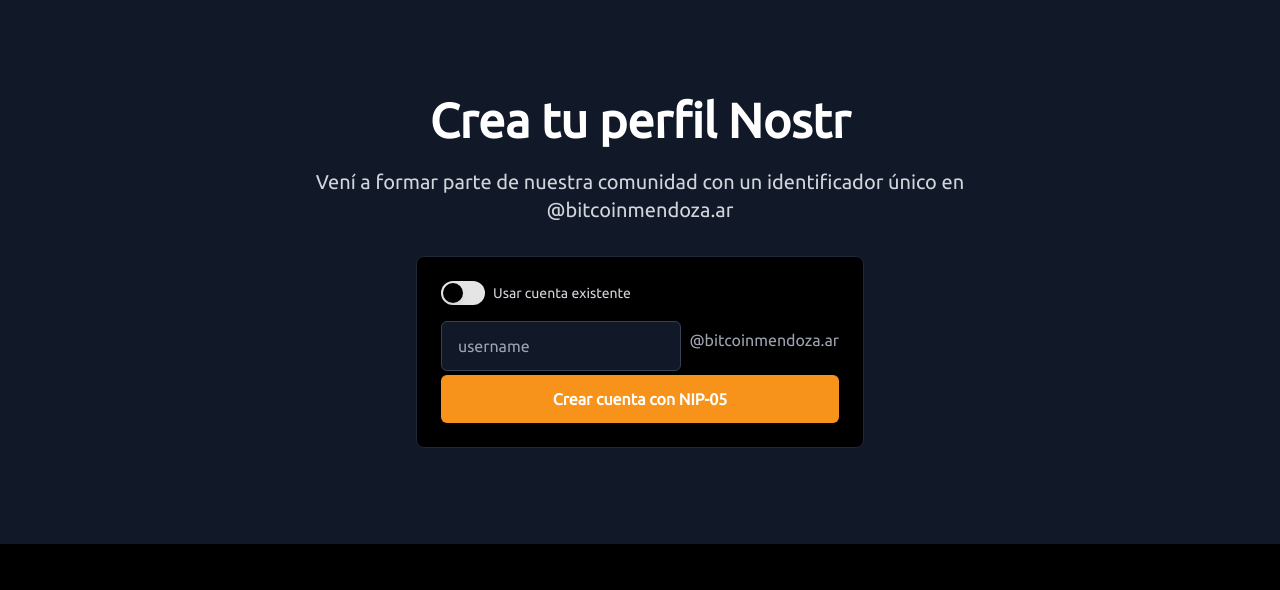
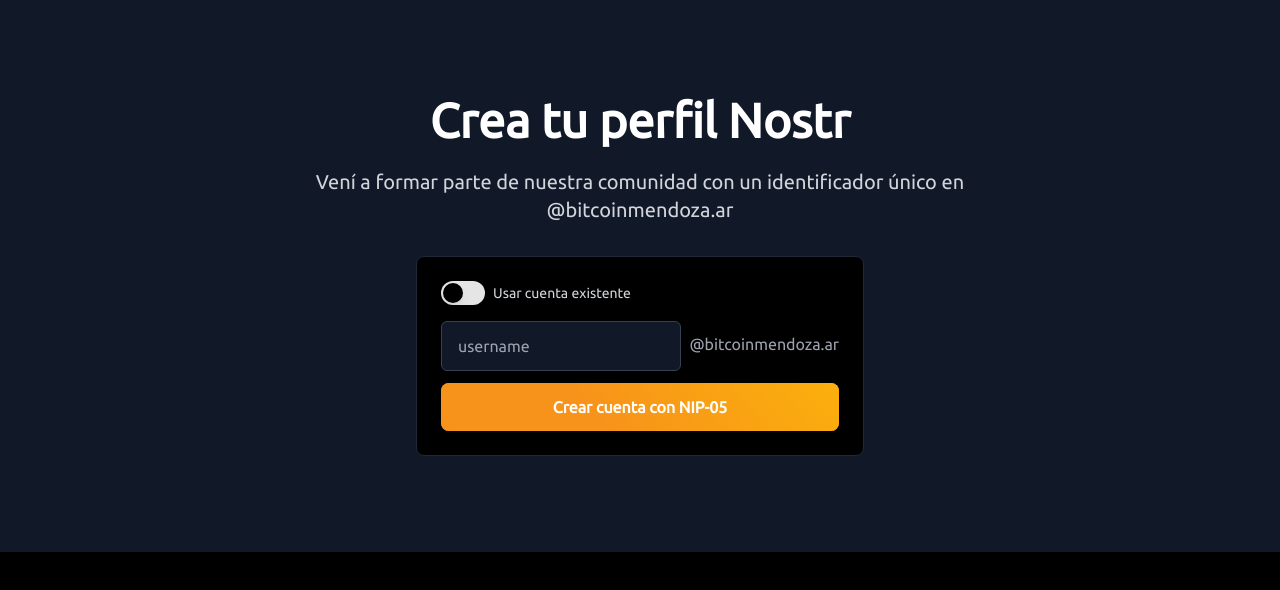
Before and after one commit to cardugarte/bitcoinmendoza, a Next.js app: page /sign-up in a window 1280 px wide. Shown: the top 590 px of the page. Built offline with nearby package versions, Linux system fonts and the light colour scheme; no server answers; what @instantdb/admin, @instantdb/react would draw is missing.

Commit message:
feat(ui): enhance button styles with consistent padding and width

```diff
--- a/app/(login)/sign-up/page.tsx
+++ b/app/(login)/sign-up/page.tsx
@@ -139,7 +139,7 @@ export default function SignUp() {
                     }}
                     placeholder="username"
                     className={`w-full bg-gray-900 text-white border ${inputError ? 'border-red-500' : 'border-gray-700'
-                      } rounded-md py-3 px-4 mb-1 focus:outline-none focus:ring-2 focus:ring-[#F7931A] transition duration-300`}
+                      } rounded-md py-3 px-4 mb-3 focus:outline-none focus:ring-2 focus:ring-[#F7931A] transition duration-300`}
                     required
                     disabled={isLoading}
                     onInvalid={(e) => {
@@ -178,7 +178,7 @@ export default function SignUp() {
 
               <button
                 type="submit"
-                className="w-full bg-[#F7931A] hover:bg-[#E68A19] text-white font-bold py-3 px-8 rounded-md shadow-lg hover:shadow-xl transition duration-300 flex items-center justify-center gap-2 disabled:opacity-50 disabled:cursor-not-allowed"
+                className="btn-primary flex items-center justify-center gap-2 disabled:opacity-50 disabled:cursor-not-allowed"
                 disabled={isLoading}
               >
                 {isLoading ? (
@@ -209,7 +209,7 @@ export default function SignUp() {
                   </div>
                   <button
                     onClick={handleCopyKey}
-                    className="mt-2 bg-[#F7931A] hover:bg-[#E68A19] text-white font-bold py-1 px-4 rounded-md shadow-lg hover:shadow-xl transition duration-300 text-sm"
+                    className="mt-2 btn-primary text-sm"
                     disabled={isLoading}
                   >
                     {copied ? '¡Copiado!' : 'Copiar clave'}
--- a/app/globals.css
+++ b/app/globals.css
@@ -12,13 +12,12 @@ body {
 
 @layer components {
   button.btn-primary {
-    @apply text-white px-6 py-2 rounded-lg shadow-sm
+    @apply text-white px-8 py-3 rounded-lg shadow-sm w-full
     relative overflow-hidden transition-all duration-300
     hover:shadow-md active:scale-95;
     background-color: #F7931A;
     isolation: isolate;
     font-weight: 900;
-    /* z-index: 1; */
   }
 
   button.btn-primary::after {
```
